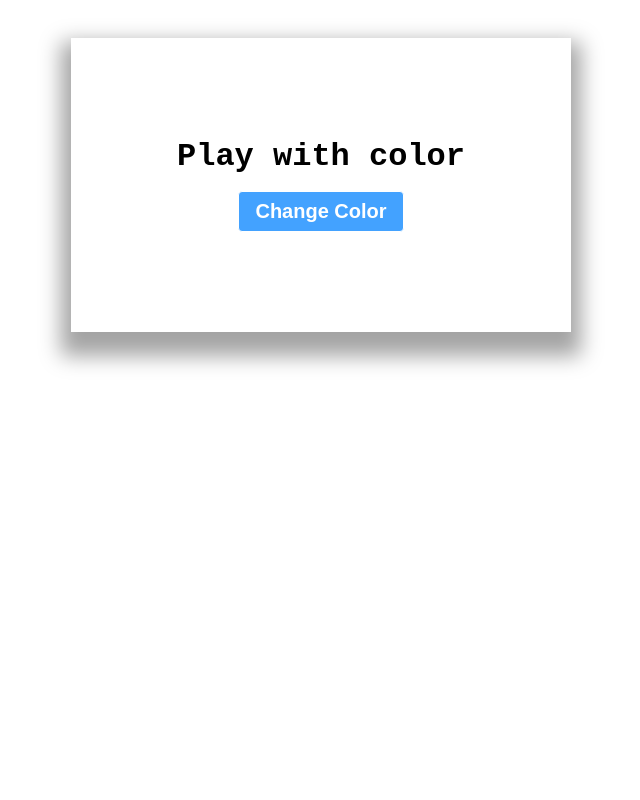
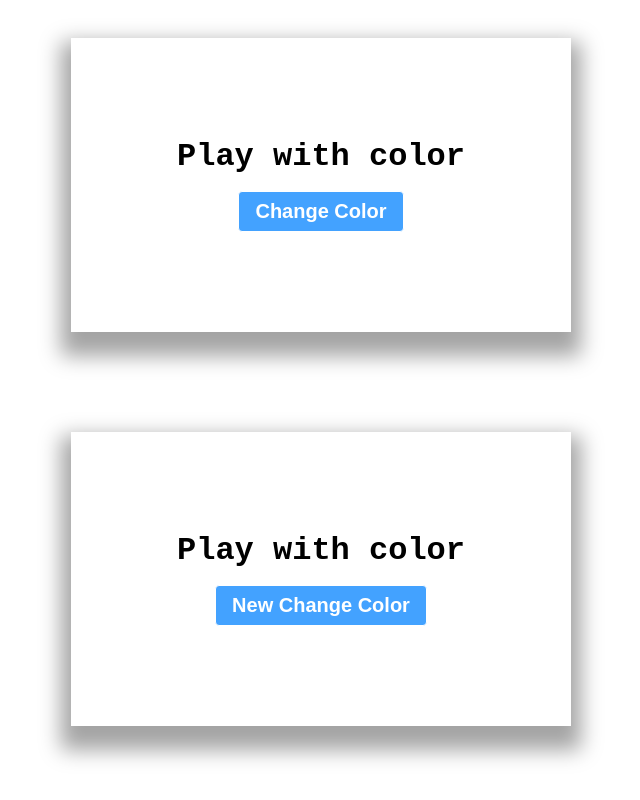
Before and after one commit to Bertomalone/play-with-color, a plain HTML site: page index.html in a window 1280 px wide. Shown: the part 406-1206 px from the top of the page, without its empty margins (319-959 px from the left). Before the commit the page ends 838 px from the top, so only its background shows below. Drawn offline with Linux system fonts and the light colour scheme.

Commit message:
random color with rgba via JS

```diff
--- a/index.html
+++ b/index.html
@@ -70,8 +70,12 @@
     </div>
 
     <div class="card">
-        <h1 id="title-text">Play with color</h1>
+        <h1>Play with color</h1>
         <button id="toggle-change-color" class="toggle-cursor">Change Color</button>
+    </div>
+
+    <div class="card">
+        <h1>Play with color</h1>
     </div>
 
     <script src="script.js"></script>
--- a/script.js
+++ b/script.js
@@ -2,6 +2,14 @@ const idBtnChangeColor = document.getElementById("btn-change-color");
 const idToggleChangeBackground = document.getElementById("toggle-change-color");
 const titleText = document.getElementById("title-text");
 let upValue = 0, x;
+
+// create element with JS
+const addNewButton = document.createElement("button");
+const addNewTeks = document.createTextNode("New Change Color");
+addNewButton.appendChild(addNewTeks);
+addNewButton.setAttribute('type', 'button');
+document.getElementsByTagName("h1")[2].after(addNewButton);
+document.getElementsByTagName("button")[2].classList.add("btn-cursor");
 
 const changeColor = idBtnChangeColor.addEventListener("click", function(){
     upValue = upValue+1;
@@ -16,3 +24,11 @@ const changeColor = idBtnChangeColor.addEventListener("click", function(){
 const changeBackgroundColor = idToggleChangeBackground.addEventListener("click", function(){
     document.getElementsByClassName("card")[1].classList.toggle("background-salmon");
 });
+
+// random background-color
+addNewButton.addEventListener("click", function(){
+    const r = Math.round(Math.random() * 255 + 1);
+    const g = Math.round(Math.random() * 255 + 1);
+    const b = Math.round(Math.random() * 255 + 1);
+    document.getElementsByClassName("card")[2].style.backgroundColor = "rgb("+r+", "+g+", "+b+")";
+});
```
